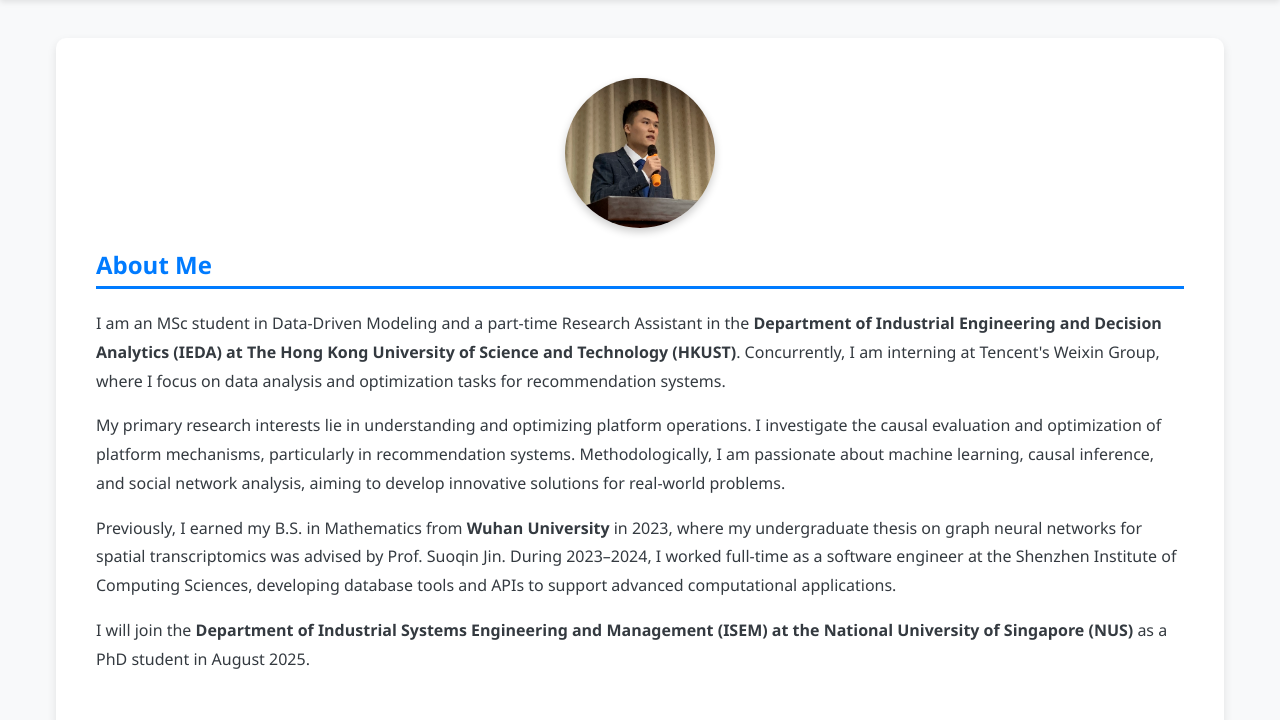
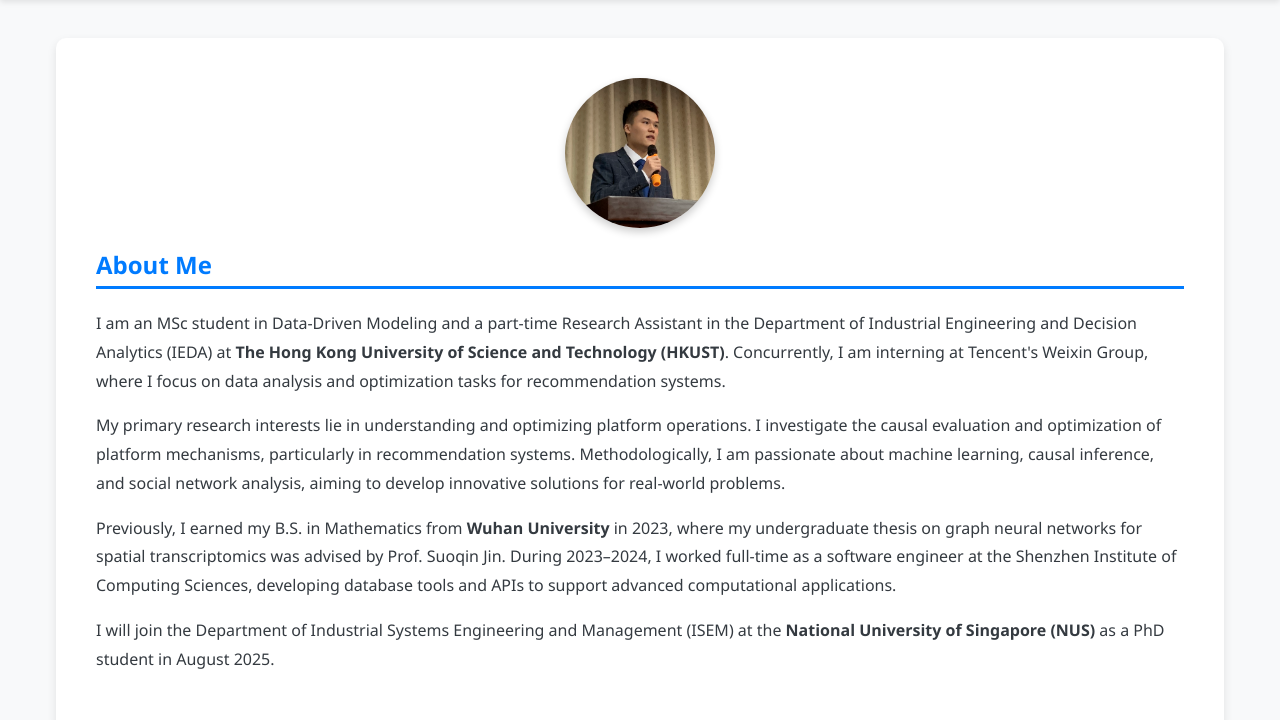
Before and after one commit to liangjielliu/liangjielliu.github.io, a plain HTML site: page index.html in a window 1280 px wide. Shown: the part 80-800 px from the top of the page. Drawn offline with Linux system fonts and the light colour scheme.

Commit message:
Update index.html
Signed-off-by: Liangjie Liu <73507649+liangjieliu-dev@users.noreply.github.com>

```diff
--- a/index.html
+++ b/index.html
@@ -110,7 +110,7 @@
         <img src="images/profile.jpg" alt="Liangjie Liu" class="photo">
         <h2>About Me</h2>
         <p>
-            I am an MSc student in Data-Driven Modeling and a part-time Research Assistant in the <strong>Department of Industrial Engineering and Decision Analytics (IEDA) at The Hong Kong University of Science and Technology (HKUST)</strong>. Concurrently, I am interning at Tencent's Weixin Group, where I focus on data analysis and optimization tasks for recommendation systems.
+            I am an MSc student in Data-Driven Modeling and a part-time Research Assistant in the Department of Industrial Engineering and Decision Analytics (IEDA) at <strong>The Hong Kong University of Science and Technology (HKUST)</strong>. Concurrently, I am interning at Tencent's Weixin Group, where I focus on data analysis and optimization tasks for recommendation systems.
         </p>
         <p>
             My primary research interests lie in understanding and optimizing platform operations. I investigate the causal evaluation and optimization of platform mechanisms, particularly in recommendation systems. Methodologically, I am passionate about machine learning, causal inference, and social network analysis, aiming to develop innovative solutions for real-world problems.
@@ -119,7 +119,7 @@
             Previously, I earned my B.S. in Mathematics from <strong>Wuhan University</strong> in 2023, where my undergraduate thesis on graph neural networks for spatial transcriptomics was advised by Prof. Suoqin Jin. During 2023–2024, I worked full-time as a software engineer at the Shenzhen Institute of Computing Sciences, developing database tools and APIs to support advanced computational applications.
         </p>
         <p>
-            I will join the <strong>Department of Industrial Systems Engineering and Management (ISEM) at the National University of Singapore (NUS)</strong> as a PhD student in August 2025.
+            I will join the Department of Industrial Systems Engineering and Management (ISEM) at the <strong>National University of Singapore (NUS)</strong> as a PhD student in August 2025.
         </p>
     </div>
 
```
